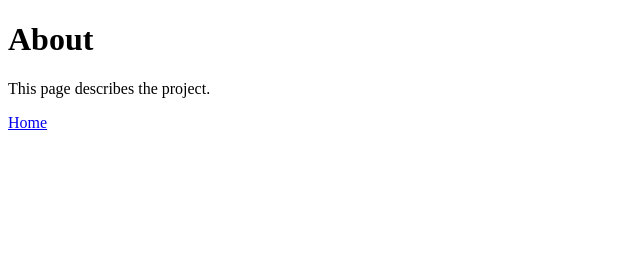
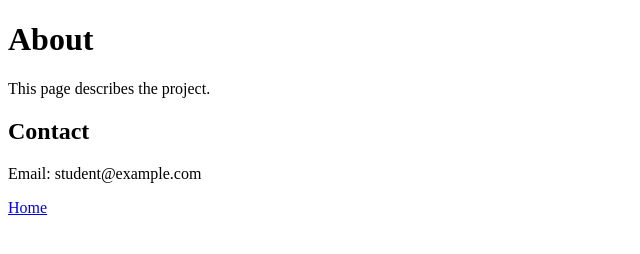
Before and after one commit to Saptak-cyber/sdp-git-workflow-assignment, a plain HTML site: page about.html in a window 1280 px wide. Shown: the whole page, without its empty margins (0-640 px from the left). Drawn offline with Linux system fonts and the light colour scheme.

Commit message:
Add contact section to about.html (feature branch)

```diff
--- a/about.html
+++ b/about.html
@@ -7,6 +7,8 @@
 <body>
   <h1>About</h1>
   <p>This page describes the project.</p>
+  <h2>Contact</h2>
+  <p>Email: student@example.com</p>
   <a href="index.html">Home</a>
 </body>
 </html>
```
